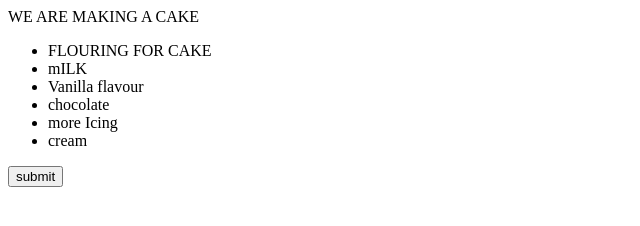
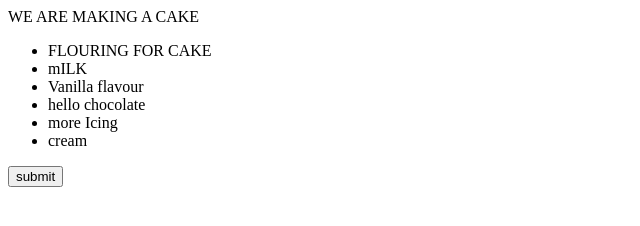
Before and after one commit to pranav20v12/learning2, a plain HTML site: page index.html in a window 1280 px wide. Shown: the full height of the page, 0-640 px from the left. Drawn offline with Linux system fonts and the light colour scheme.

Commit message:
merge conflict page 1

```diff
--- a/index.html
+++ b/index.html
@@ -7,7 +7,7 @@
             <li>FLOURING FOR CAKE</li>
             <li>mILK</li>
             <li>Vanilla flavour</li>
-            <li>chocolate</li>
+            <li>hello chocolate</li>
             <li>more Icing</li>
             <li>cream</li>
         </ul>
```
